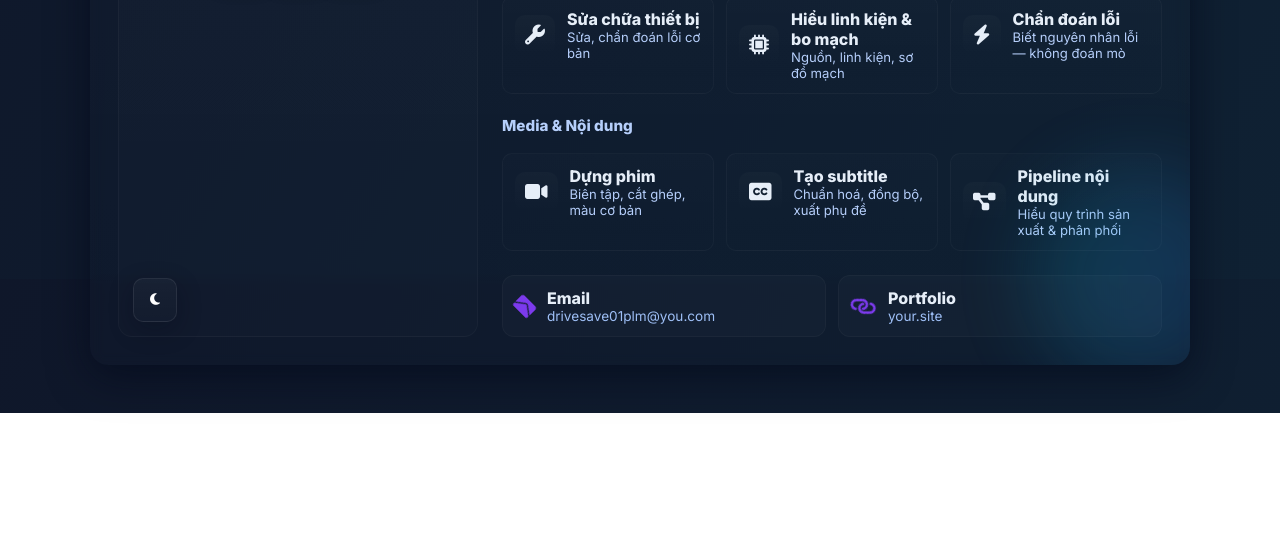
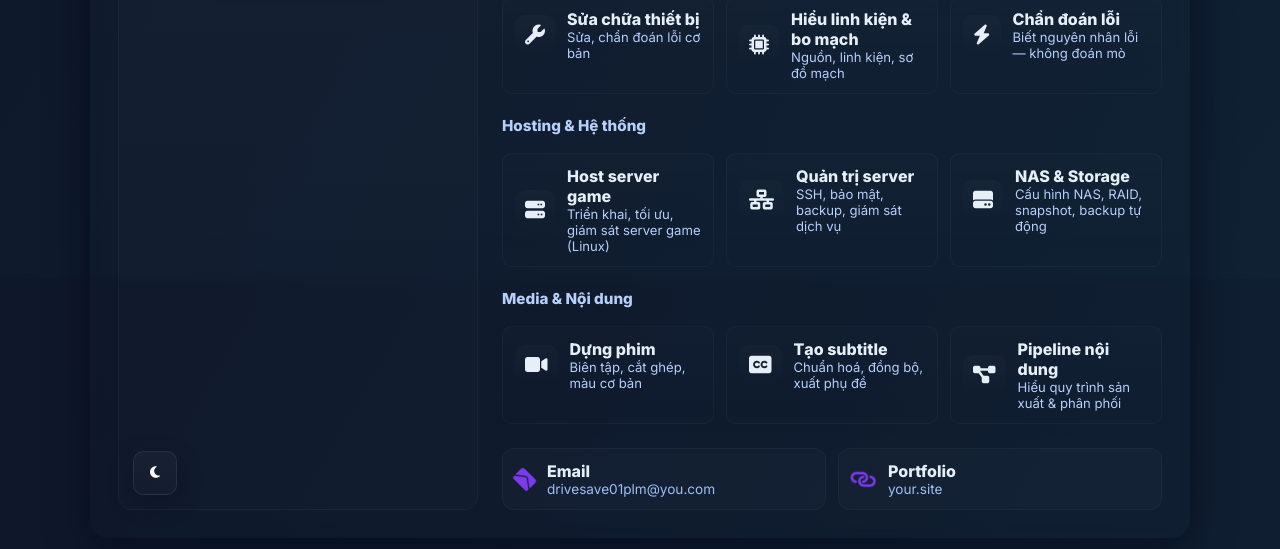
Before and after one commit to drivesave01plm-gif/My-bio, a plain HTML site: page index.html in a window 1280 px wide. Shown: the part 521-1070 px from the top of the page. Before the commit the page ends 934 px from the top, so only its background shows below. Drawn offline with Linux system fonts and the light colour scheme.

Commit message:
Update Hosting & Hệ thống

```diff
--- a/index.html
+++ b/index.html
@@ -32,7 +32,7 @@
     /* Decorative shapes */
     .shape{position:absolute;border-radius:50%;filter:blur(40px);opacity:.18;transform:translate3d(0,0,0)}
     .shape.s1{width:320px;height:320px;left:-80px;top:-80px;background:linear-gradient(90deg,#3b82f6,#7c3aed);animation:float 8s ease-in-out infinite}
-    .shape.s2{width:220px;height:220px;right:-60px;bottom:-40px;background:linear-gradient(90deg,#06b6d4,#3b82f6);animation:float 10s ease-in-out infinite reverse}
+    .shape.s2{width=220px;height=220px;right:-60px;bottom:-40px;background:linear-gradient(90deg,#06b6d4,#3b82f6);animation:float 10s ease-in-out infinite reverse}
     @keyframes float{0%{transform:translateY(0)}50%{transform:translateY(-18px)}100%{transform:translateY(0)}}
 
     /* Profile (left) */
@@ -310,6 +310,20 @@
             <div class="top"><i class="fa-solid fa-bolt"></i><div><strong>Chẩn đoán lỗi</strong><div style="font-size:.82rem;color:#b6cffb">Biết nguyên nhân lỗi — không đoán mò</div></div></div>
           </div>
 
+          <div class="group-title">Hosting & Hệ thống</div>
+
+          <div class="skill">
+            <div class="top"><i class="fa-solid fa-server"></i><div><strong>Host server game</strong><div style="font-size:.82rem;color:#b6cffb">Triển khai, tối ưu, giám sát server game (Linux)</div></div></div>
+          </div>
+
+          <div class="skill">
+            <div class="top"><i class="fa-solid fa-network-wired"></i><div><strong>Quản trị server</strong><div style="font-size:.82rem;color:#b6cffb">SSH, bảo mật, backup, giám sát dịch vụ</div></div></div>
+          </div>
+
+          <div class="skill">
+            <div class="top"><i class="fa-solid fa-hdd"></i><div><strong>NAS & Storage</strong><div style="font-size:.82rem;color:#b6cffb">Cấu hình NAS, RAID, snapshot, backup tự động</div></div></div>
+          </div>
+
           <div class="group-title">Media & Nội dung</div>
 
           <div class="skill">
```
